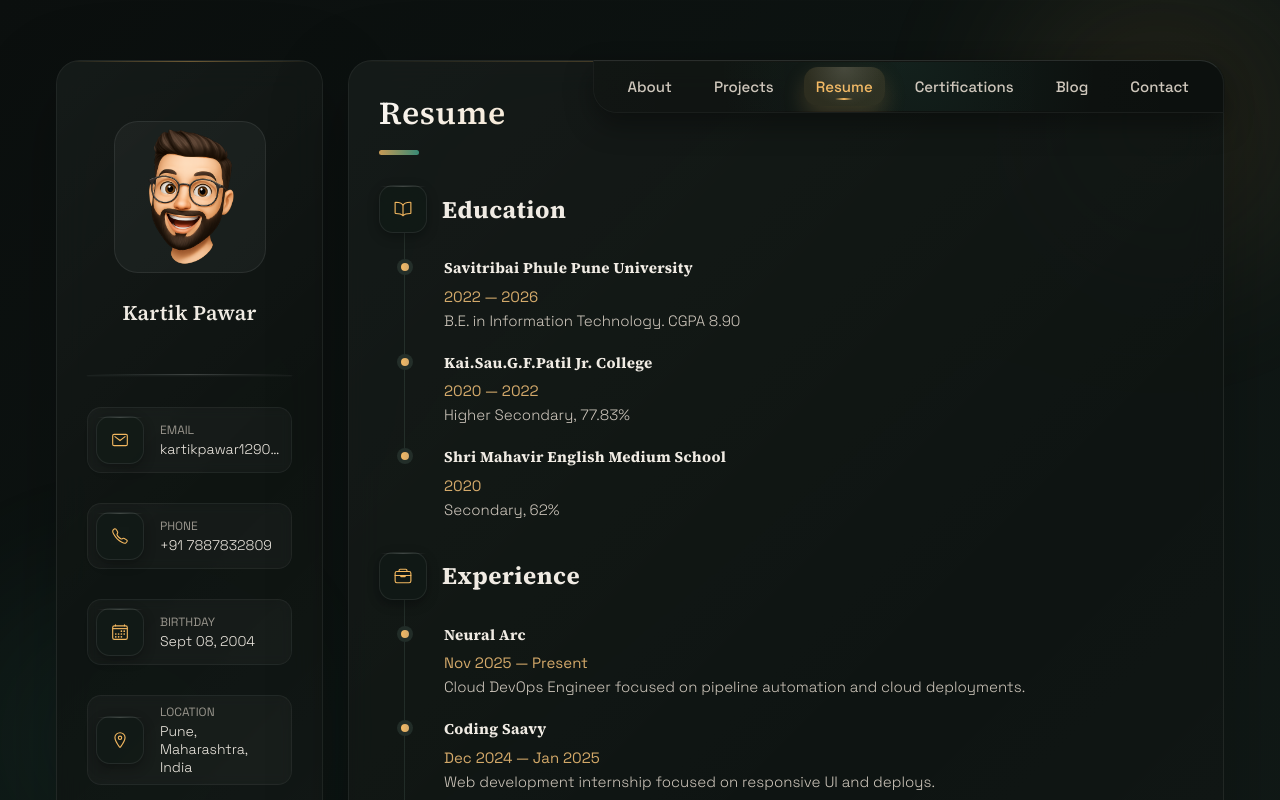
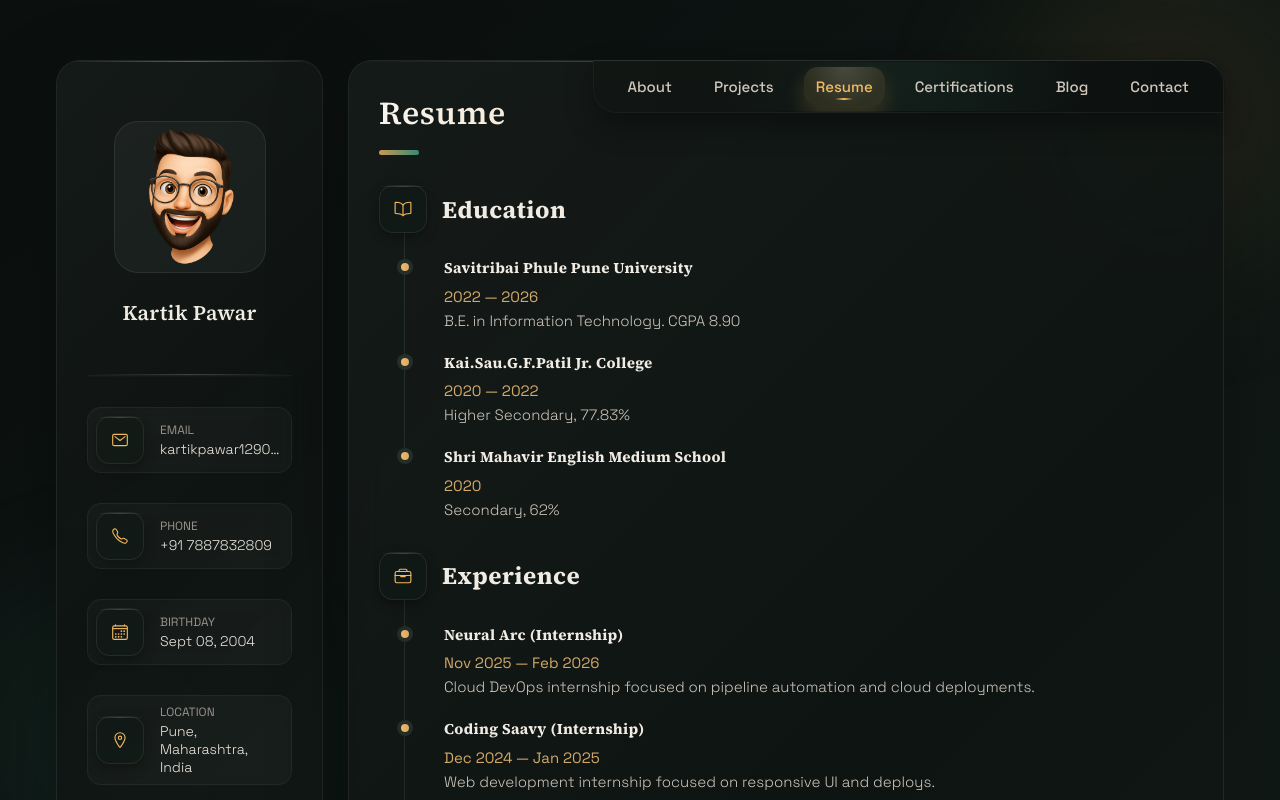
Before and after one commit to Kartikpawar143/My-Portfolio, a React (Vite) app: page / in a window 1280 px wide. Both pictures are taken after a click on the button "Resume". Shown: the top 800 px of the page. Built offline with nearby package versions, Linux system fonts and the light colour scheme.

Commit message:
Azure-devops project and blog added

```diff
--- a/src/components/Blog.jsx
+++ b/src/components/Blog.jsx
@@ -3,6 +3,14 @@ import BlogCard from "./BlogCard";
 
 function Blog({ active }) {
   const blogs = [
+    {
+      icon: "🔄",
+      category: "Azure DevOps",
+      title: "Azure DevOps CI/CD + GitOps Documentation",
+      description:
+        "Step-by-step documentation for building CI/CD in Azure DevOps and integrating GitOps workflows for reliable Kubernetes deployments and change traceability.",
+      link: "https://medium.com/@kartikpawar1290/azure-devops-ci-cd-gitops-documentation-f1a85e3e33ce"
+    },
     {
       icon: "☁️",
       category: "AWS",
--- a/src/components/Projects.jsx
+++ b/src/components/Projects.jsx
@@ -5,6 +5,15 @@ function Projects({ active }) {
   const [filter, setFilter] = useState("all");
 
   const projects = [
+    {
+      title: "Cloud-Native CI/CD + GitOps Project",
+      link: "https://github.com/Kartikpawar143/Voting-App-Azure-DevOps-Project.git",
+      description:
+        "End-to-end cloud-native delivery pipeline using Azure DevOps for CI/CD and GitOps-driven Kubernetes deployments for consistent, auditable releases.",
+      subtitle2: "DevOps",
+      stack: ["Azure DevOps", "GitOps", "K8s", "CI/CD"],
+      category: "devops",
+    },
     {
       title: "Ghar-Contractor",
       link: "https://project-gc.vercel.app/",
--- a/src/components/Resume.jsx
+++ b/src/components/Resume.jsx
@@ -78,16 +78,16 @@ function Resume({ active }) {
 
         <ol className="timeline-list">
           <li className="timeline-item">
-            <h4 className="h4 timeline-item-title">Neural Arc</h4>
-            <span>Nov 2025 — Present</span>
+            <h4 className="h4 timeline-item-title">Neural Arc (Internship)</h4>
+            <span>Nov 2025 — Feb 2026</span>
             <p className="timeline-text">
-              Cloud DevOps Engineer focused on pipeline automation and cloud
+              Cloud DevOps internship focused on pipeline automation and cloud
               deployments.
             </p>
           </li>
 
           <li className="timeline-item">
-            <h4 className="h4 timeline-item-title">Coding Saavy</h4>
+            <h4 className="h4 timeline-item-title">Coding Saavy (Internship)</h4>
             <span>Dec 2024 — Jan 2025</span>
             <p className="timeline-text">
               Web development internship focused on responsive UI and deploys.
@@ -96,7 +96,7 @@ function Resume({ active }) {
 
           <li className="timeline-item">
             <h4 className="h4 timeline-item-title">
-              Borgward Technology India Pvt Ltd
+              Borgward Technology India Pvt Ltd (Internship)
             </h4>
             <span>Aug 2024 — Jan 2025</span>
             <p className="timeline-text">
```
Also changed, not shown: 1 other file (tests, documents, lock files or other folders).
